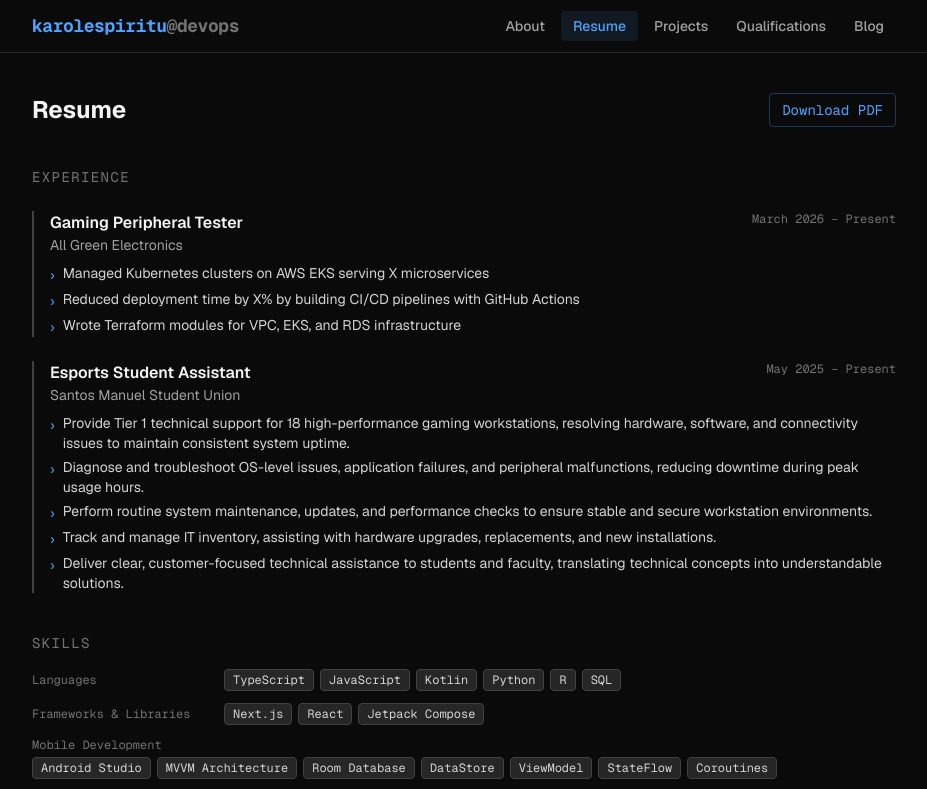
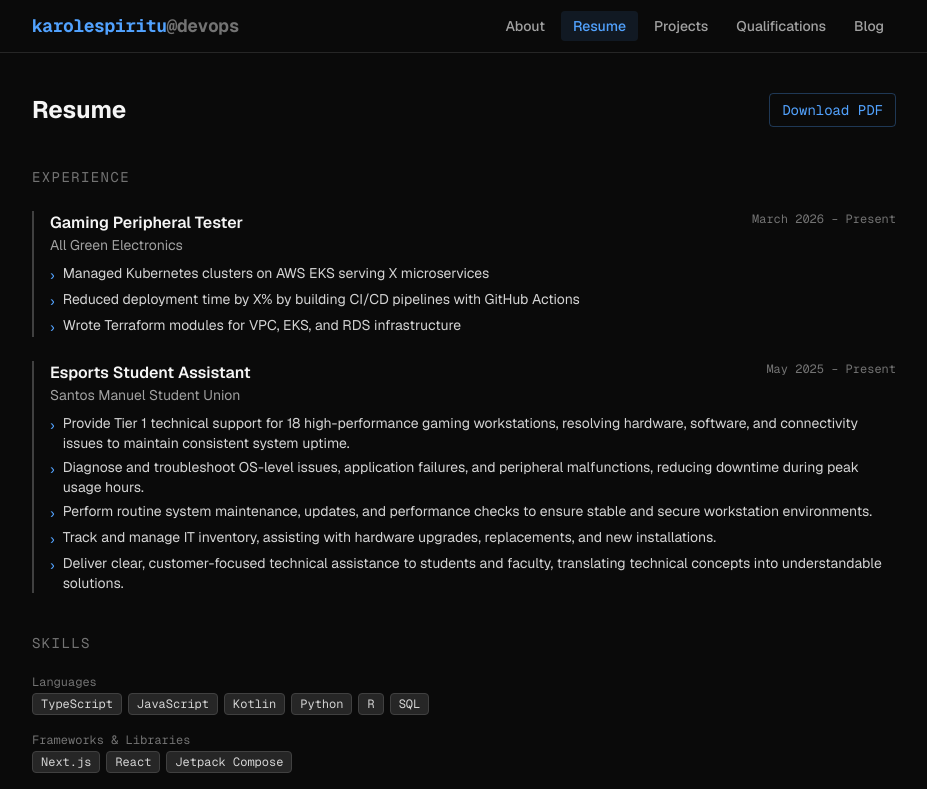
Before and after one commit to kayspadess/WebsitePortfolio, a Next.js app: page /resume in a window 1280 px wide. Shown: the top 789 px of the page, without its empty margins (176-1103 px from the left). Built offline with nearby package versions, Linux system fonts and the light colour scheme.

Commit message:
reformatted my skills section

```diff
--- a/app/resume/page.tsx
+++ b/app/resume/page.tsx
@@ -79,8 +79,8 @@ export default function ResumePage() {
         <h2 className="text-sm font-mono text-neutral-500 uppercase tracking-widest">Skills</h2>
         <div className="space-y-3">
           {Object.entries(skills).map(([category, items]) => (
-            <div key={category} className="flex flex-wrap gap-x-4 gap-y-1 items-baseline">
-              <span className="text-xs font-mono text-neutral-500 w-44 shrink-0">{category}</span>
+            <div key={category} className="space-y-1.5">
+              <span className="text-xs font-mono text-neutral-500">{category}</span>
               <div className="flex flex-wrap gap-1.5">
                 {items.map((item) => (
                   <span
```
